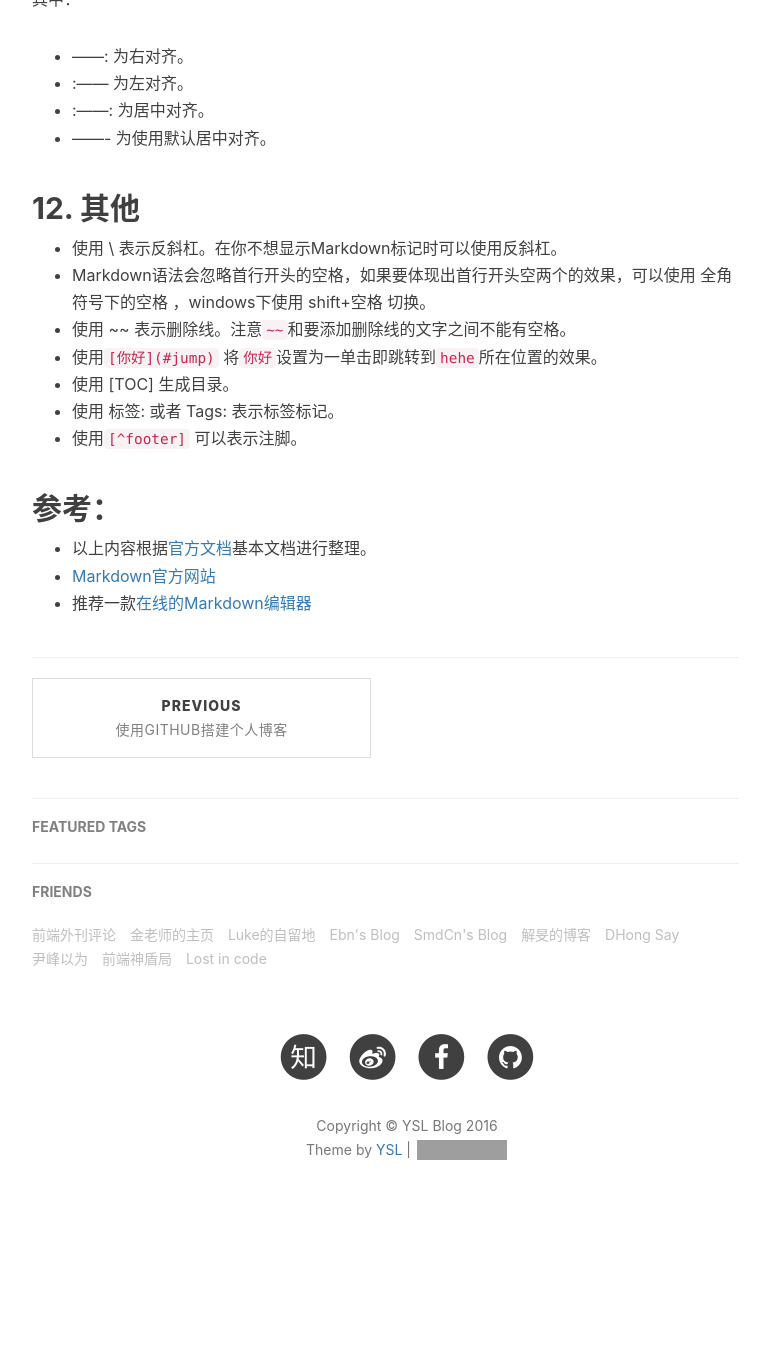
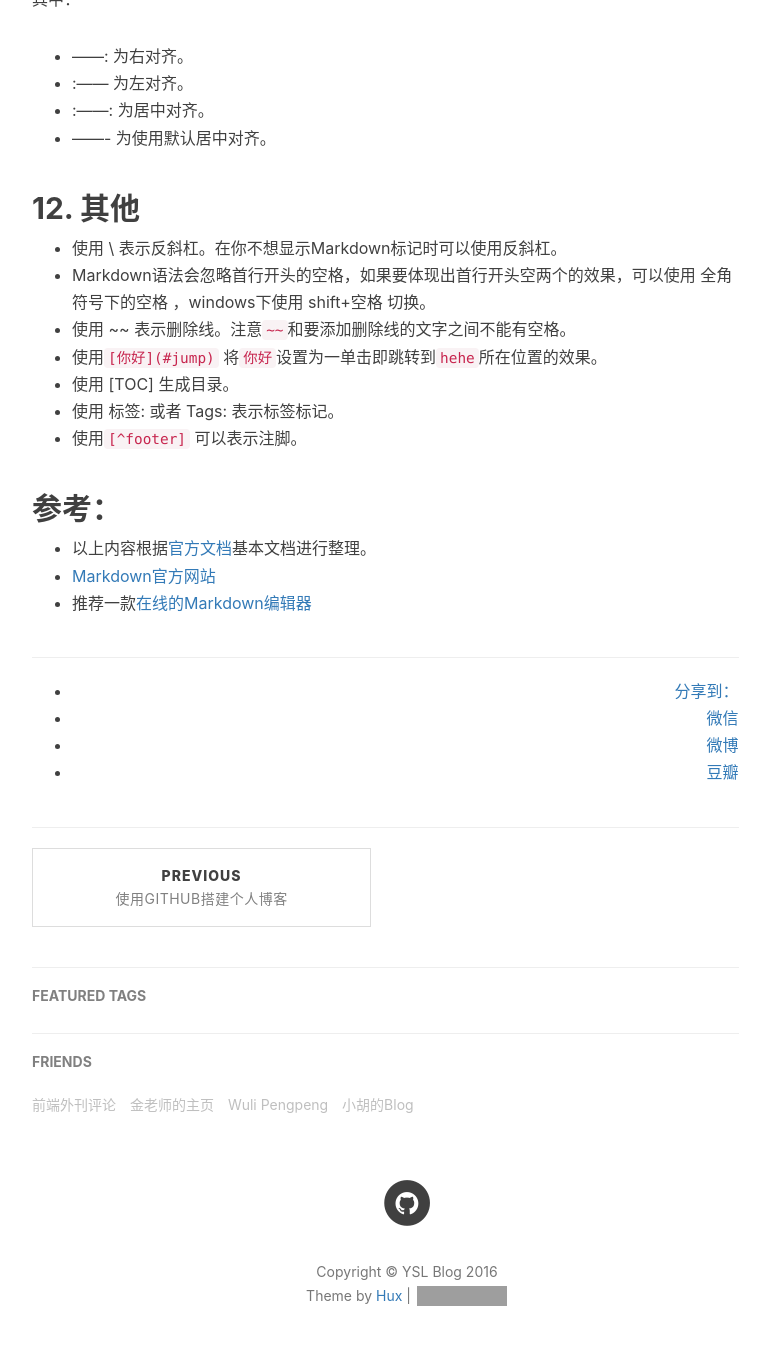
Before and after one commit to YangShuailing/yangshuailing.github.com, a Jekyll site: the page built from _posts/2016-04-17-markdown-notes.markdown, in a window 1280 px wide and 1400 px high, scrolled down 4277 px. Shown: the top 1345 px of the window, without its empty margins (233-1003 px from the left). Built offline with Jekyll 4.4.1, drawn with Linux system fonts in a browser that asks for light colours; nearby versions of some CDN libraries; comment, search, counter and statistics services are not loaded; before the commit the page ends 5531 px from its top, so only the background shows below that; some of the changed text lies outside the part shown; grey boxes are pictures that could not be loaded.

Commit message:
添加多说

```diff
--- a/_config.yml
+++ b/_config.yml
@@ -12,11 +12,11 @@ baseurl: ""                             # for example, '/blog' if your blog host
 
 # SNS settings
 RSS: false
-weibo_username:     ysl
-zhihu_username:     ysl
-github_username:    ysl
+# weibo_username:     ysl
+# zhihu_username:     ysl
+github_username:    yangshuailing
 #twitter_username:  ysl
-facebook_username:  ysl
+# facebook_username:  ysl
 
 
 
@@ -51,9 +51,9 @@ kramdown:
 #disqus_username: _your_disqus_short_name_
 
 # Duoshuo settings
-duoshuo_username: TRON
+duoshuo_username: yangshuailing
 # Share component is depend on Comment so we can NOT use share only.
-duoshuo_share: false                   # set to false if you want to use Comment without Sharing
+duoshuo_share: true                   # set to false if you want to use Comment without Sharing
 
 
 
@@ -89,28 +89,10 @@ friends: [
         title: "金老师的主页",
         href: "http://naigao.github.io/"
     },{
-        title: "Luke的自留地",
-        href: "http://hmqk1995.github.io"
+        title: "Wuli Pengpeng",
+        href: "http://fujiaozhu.me/"
     },{
-        title: "Ebn's Blog",
-        href: "http://ebnbin.com/"
-    },{
-        title: "SmdCn's Blog",
-        href: "http://blog.smdcn.net"
-    },{
-        title: "解旻的博客",
-        href: "http://xieminis.me/"
-    },{
-        title: "DHong Say",
-        href: "http://dhong.co"
-    },{
-        title: "尹峰以为",
-        href: "http://ingf.github.io/"
-    },{
-        title: "前端神盾局",
-        href: "http://wepiaofei.github.io/blog/"
-    },{
-        title: "Lost in code",
+        title: "小胡的Blog",
         href: "http://hujunyu1222.github.io/"
 
     }
--- a/_includes/footer.html
+++ b/_includes/footer.html
@@ -72,7 +72,7 @@
                 <p class="copyright text-muted">
                     Copyright &copy; {{ site.title }} {{ site.time | date: '%Y' }}
                     <br>
-                    Theme by <a href="http://yangshuailing.github.io/">YSL</a> |
+                    Theme by <a href="http://huangxuan.me/">Hux</a> |
                     <iframe
                         style="margin-left: 2px; margin-bottom:-5px;"
                         frameborder="0" scrolling="0" width="91px" height="20px"
--- a/_posts/2016-04-05-poetry.markdown
+++ b/_posts/2016-04-05-poetry.markdown
@@ -2,6 +2,7 @@
 layout: post
 title: "留给时间"
 date:   2016-04-05
+author:     "Ysl"
 categories: [git-pages, jekyll, markdown]
 header-img: "img/blog-poetry-bg.jpg"
 tags:
--- a/_posts/2016-04-10-github-page.markdown
+++ b/_posts/2016-04-10-github-page.markdown
@@ -111,3 +112,4 @@ Markdown是一种非常方便的标记语言，能够用简单的标记语法，
 - [Hux](http://huangxuan.me/)
 - [小胡](http://hujunyu1222.github.io/)
 - [简书](http://www.jianshu.com/)
+- [模板](http://www.zhanxin.info/themes.html)
--- a/_posts/2016-04-17-markdown-notes.markdown
+++ b/_posts/2016-04-17-markdown-notes.markdown
@@ -2,7 +2,7 @@
 layout: post
 title: "Markdown 学习笔记"
 date: 2016-04-17
-author:     "Yang"
+author:     "Ysl"
 tags:
     - markdown
     - sublime
```
Also changed, not shown: other parts of _posts/2016-04-10-github-page.markdown (+2 -1 lines).
